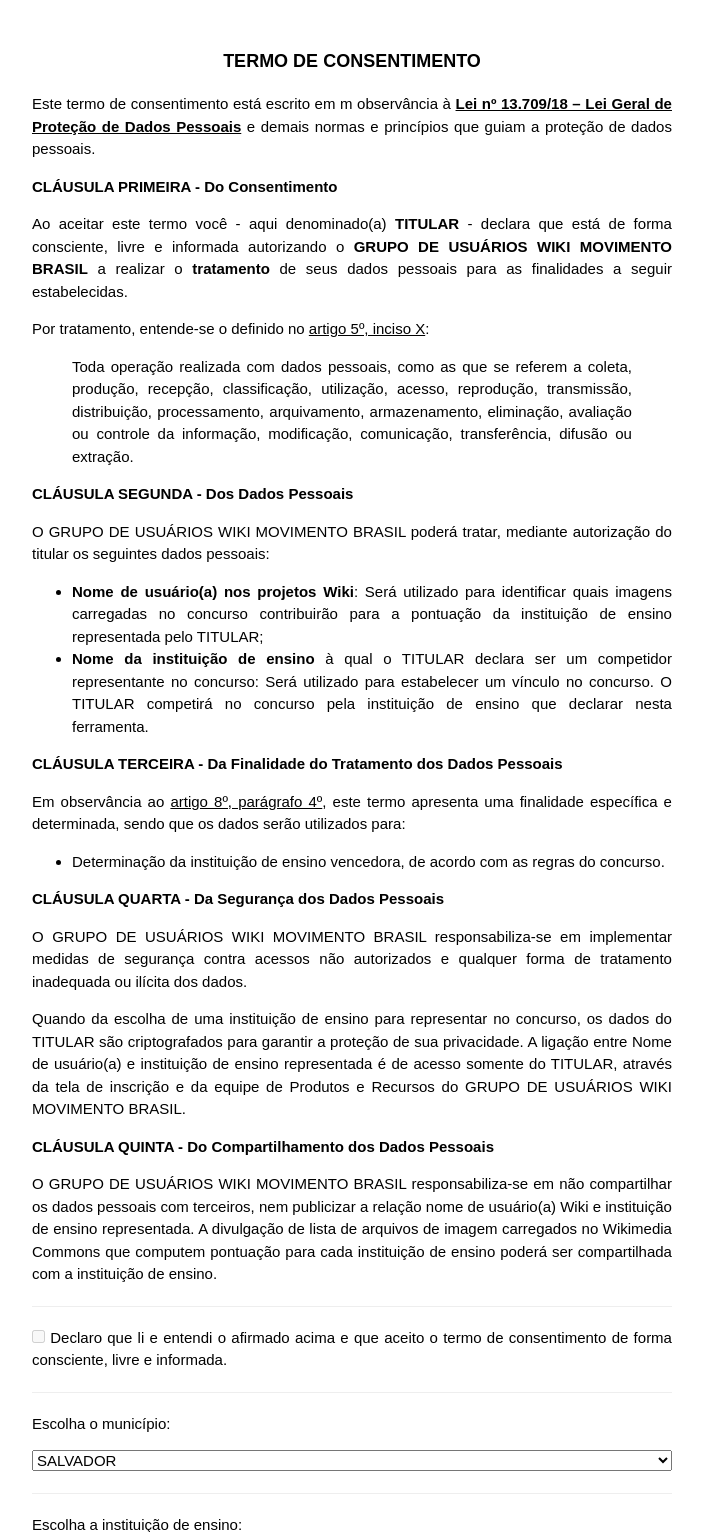
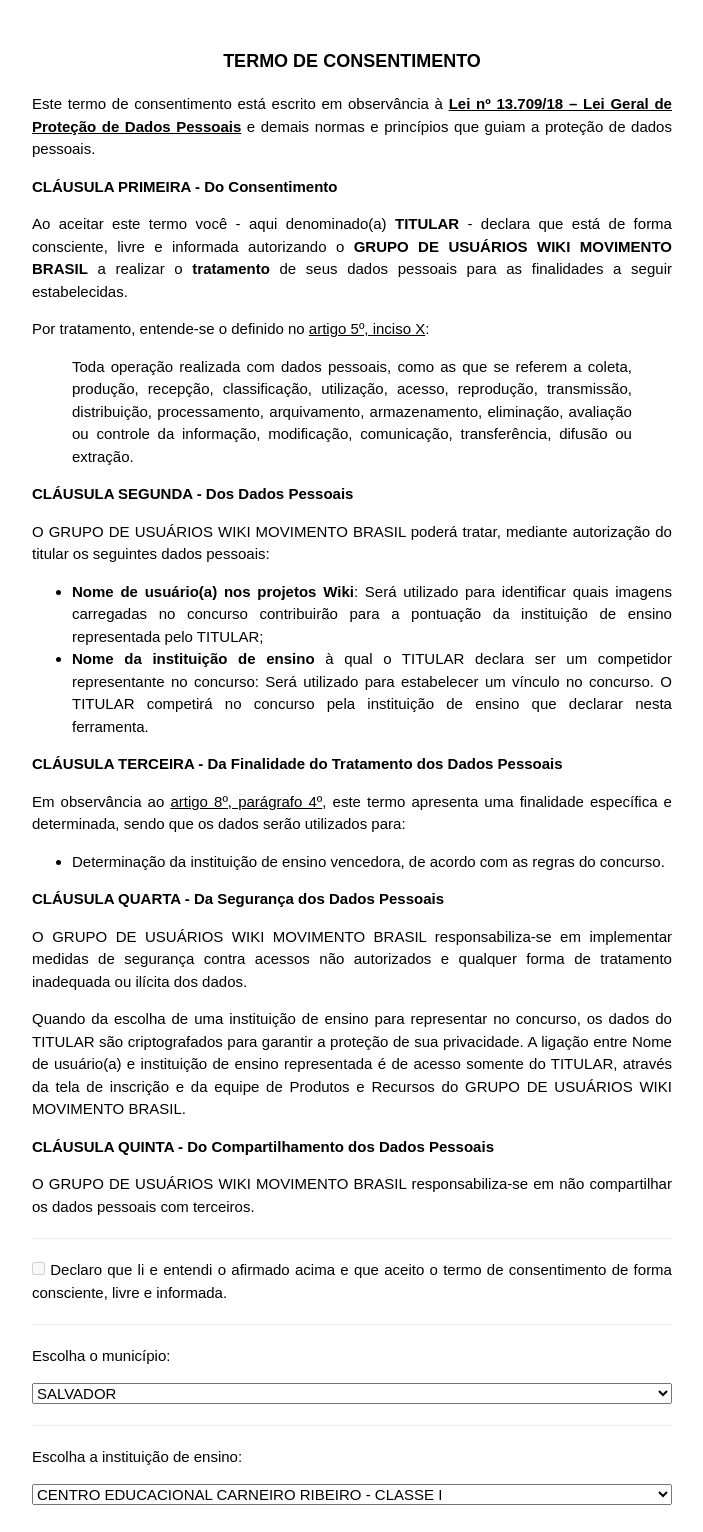
Before and after one commit to Ederporto/wlb, a Flask app: page /inscricao in a window 1280 px wide. Shown: the part 58-1590 px from the top of the page, without its empty margins (288-991 px from the left). Run offline with Flask 2, Linux system fonts and the light colour scheme; data comes from the database, SQL or seed files in the repository; parts of the project's set-up code (start-up, migrations or seed data) failed here and were passed over; some libraries are stand-ins or nearby versions.

Commit message:
Changing consent term

```diff
--- a/templates/subscription.html
+++ b/templates/subscription.html
@@ -14,7 +14,7 @@
                 <div class="w3-quarter">&nbsp;</div>
                 <div class="w3-half" style="text-align: justify">
                     <p style="font-weight: bold;font-size: larger; text-align: center">TERMO DE CONSENTIMENTO</p>
-                    <p>Este termo de consentimento está escrito em m observância à <a href="http://www.planalto.gov.br/ccivil_03/_ato2015-2018/2018/lei/l13709.htm" target="_blank"><b>Lei nº 13.709/18 – Lei Geral de Proteção de Dados Pessoais</b></a> e demais normas e princípios que guiam a proteção de dados pessoais.</p>
+                    <p>Este termo de consentimento está escrito em observância à <a href="http://www.planalto.gov.br/ccivil_03/_ato2015-2018/2018/lei/l13709.htm" target="_blank"><b>Lei nº 13.709/18 – Lei Geral de Proteção de Dados Pessoais</b></a> e demais normas e princípios que guiam a proteção de dados pessoais.</p>
                     <p style="font-weight: bold;">CLÁUSULA PRIMEIRA - Do Consentimento</p>
                     <p>Ao aceitar este termo você - aqui denominado(a) <b>TITULAR</b> - declara que está de forma consciente, livre e informada autorizando o <b>GRUPO DE USUÁRIOS WIKI MOVIMENTO BRASIL</b> a realizar o <b>tratamento</b> de seus dados pessoais para as finalidades a seguir estabelecidas.</p>
                     <p>Por tratamento, entende-se o definido no <a href="http://www.planalto.gov.br/ccivil_03/_ato2015-2018/2018/lei/l13709.htm#art5x" target="_blank">artigo 5º, inciso X</a>:</p>
@@ -32,7 +32,7 @@
                     <p>O GRUPO DE USUÁRIOS WIKI MOVIMENTO BRASIL responsabiliza-se em implementar medidas de segurança contra acessos não autorizados e qualquer forma de tratamento inadequada ou ilícita dos dados.</p>
                     <p>Quando da escolha de uma instituição de ensino para representar no concurso, os dados do TITULAR são criptografados para garantir a proteção de sua privacidade. A ligação entre Nome de usuário(a) e instituição de ensino representada é de acesso somente do TITULAR, através da tela de inscrição e da equipe de Produtos e Recursos do GRUPO DE USUÁRIOS WIKI MOVIMENTO BRASIL.</p>
                     <p style="font-weight: bold;">CLÁUSULA QUINTA - Do Compartilhamento dos Dados Pessoais</p>
-                    <p>O GRUPO DE USUÁRIOS WIKI MOVIMENTO BRASIL responsabiliza-se em não compartilhar os dados pessoais com terceiros, nem publicizar a relação nome de usuário(a) Wiki e instituição de ensino representada. A divulgação de lista de arquivos de imagem carregados no Wikimedia Commons que computem pontuação para cada instituição de ensino poderá ser compartilhada com a instituição de ensino.</p>
+                    <p>O GRUPO DE USUÁRIOS WIKI MOVIMENTO BRASIL responsabiliza-se em não compartilhar os dados pessoais com terceiros.</p>
                     <hr>
                     <div class="w3-row">
                         <input type="checkbox" id="consent" name="consent" required {% if not username %}disabled{% endif %}>
```
